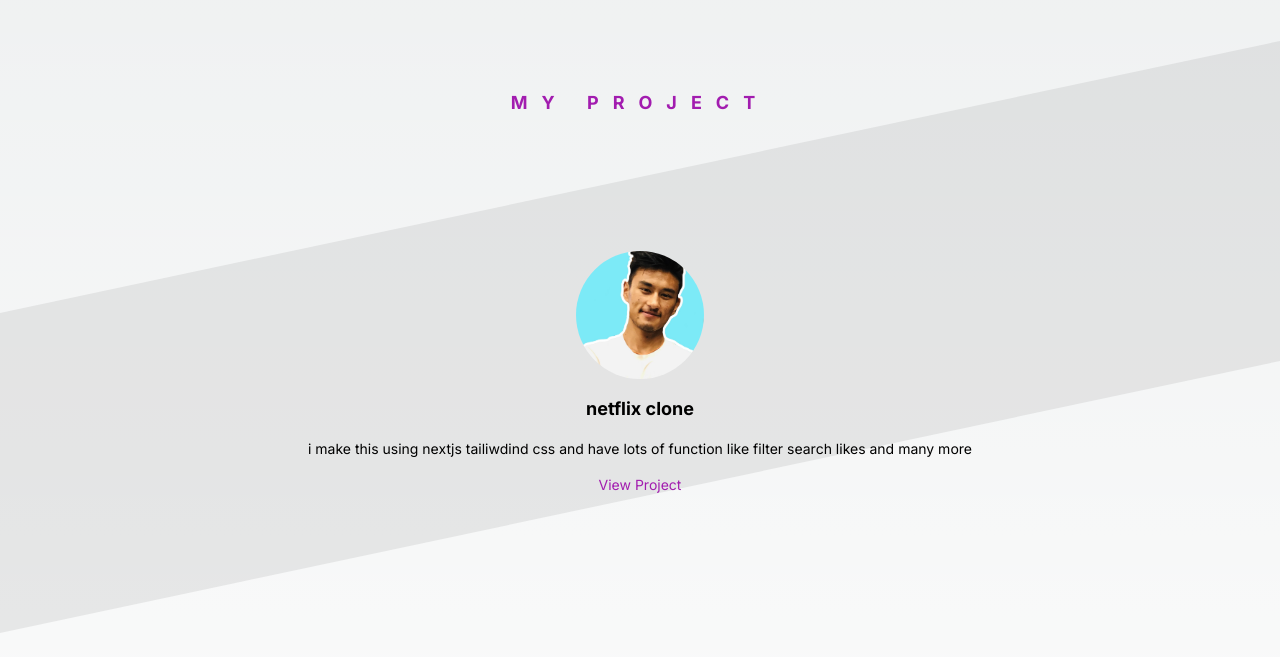
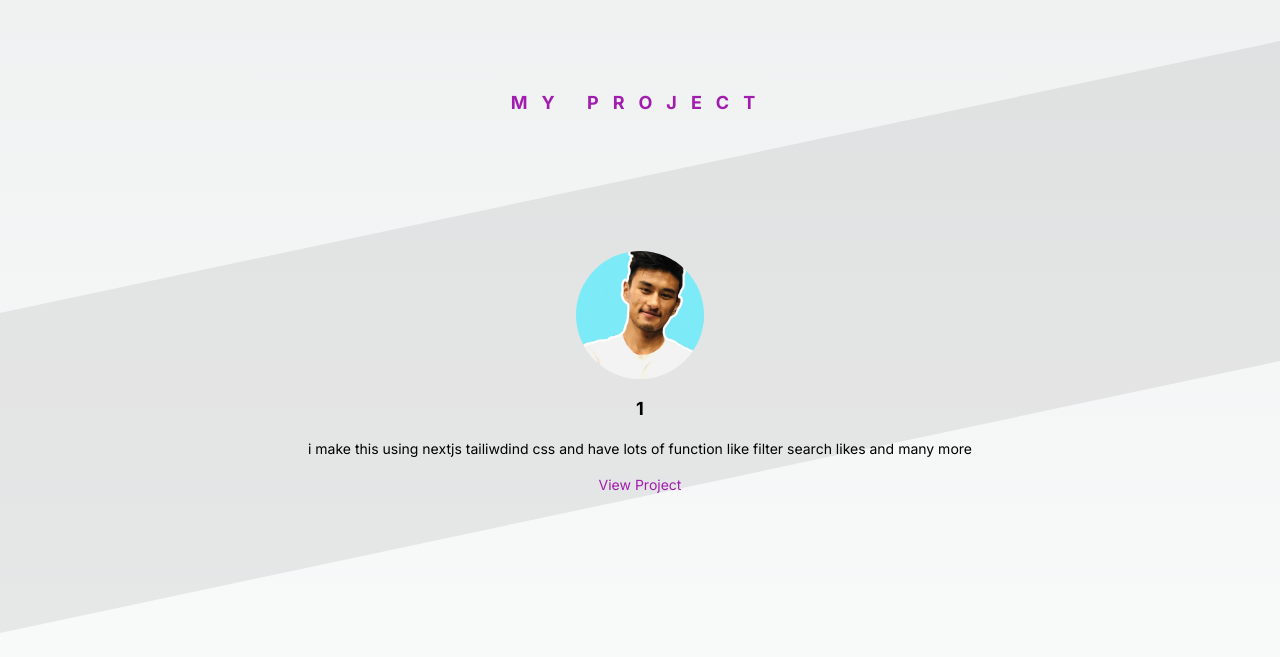
Before and after one commit to gaurab-magar/portfolioNextjs, a Next.js app: page / in a window 1280 px wide. Shown: the part 1960-2617 px from the top of the page. Built offline with nearby package versions, Linux system fonts and the light colour scheme.

Commit message:
swiper added successfully

```diff
--- a/package.json
+++ b/package.json
@@ -14,7 +14,8 @@
     "react": "^18",
     "react-dom": "^18",
     "react-icons": "^5.2.1",
-    "react-simple-typewriter": "^5.0.1"
+    "react-simple-typewriter": "^5.0.1",
+    "swiper": "^11.1.4"
   },
   "devDependencies": {
     "eslint": "^8",
--- /dev/null
+++ b/src/app/Components/SwiperProject.js
@@ -0,0 +1,17 @@
+'use client'
+import React from 'react'
+import 'swiper/css'
+
+const SwiperProject = ({project,index}) => {
+  return (
+    <div className="w-screen text-center flex-shrink-0 snap-center flex flex-col space-y-4 justify-center items-center p-4 md:p-15  h-[25rem] md:h-[30rem]">
+        <img src='/cvimg.jpg' alt='project' className="h-32 w-32 rounded-full object-cover"/>
+        <h3 className="text-lg font-bold">{index}</h3>
+        <p className="text-sm">i make this using nextjs tailiwdind css and have lots of function like filter search likes and many more</p>
+        <a href='/' target="_blank" rel="noreferrer" className="text-sm text-fuchsia-700 hover:text-fuchsia-900 transition duration-300">View
+        Project</a>
+    </div>
+  )
+}
+
+export default SwiperProject
--- a/src/app/Project.js
+++ b/src/app/Project.js
@@ -1,34 +1,36 @@
+'use client'
 import React from 'react'
+import {Swiper,SwiperSlide} from 'swiper/react';
+import SwiperProject from './Components/SwiperProject';
+import 'swiper/swiper-bundle.css';
+import { Autoplay,pagination } from 'swiper/modules';
+import 'swiper/css/pagination';
+import 'swiper/css/navigation';
 
 const Project = () => {
     const Projects = [1,2,3,4]
-    const hideScrollbar = {
-        msOverflowStyle: 'none',  /* Internet Explorer 10+ */
-        scrollbarWidth: 'none',   /* Firefox */
-    };
 
-    const hideScrollbarWebkit = {
-        '&::-webkit-scrollbar': {
-            display: 'none',       /* Safari and Chrome */
-        },
-    };
     return(
     <section className="w-full py-6 md:py-10 relative">
         <h2 className="font-bold tracking-[7px] md:tracking-[14px] text-lg uppercase text-center pb-4 text-fuchsia-700">MY PROJECT</h2>
         <div className="mx-auto">
-            <div className='relative w-full flex overflow-x-scroll overflow-y-hidden scrollbar- snap-x snap-mandatory z-30
-            'style={{...hideScrollbar,...hideScrollbarWebkit}}>
-                {Projects.map((i)=>
-                (
-                    <div key={i} className="w-screen text-center flex-shrink-0 snap-center flex flex-col space-y-4 justify-center items-center p-4 md:p-15  h-[25rem] md:h-[30rem]">
-                        <img src='/cvimg.jpg' alt='project' className="h-32 w-32 rounded-full object-cover"/>
-                        <h3 className="text-lg font-bold">netflix clone</h3>
-                        <p className="text-sm">i make this using nextjs tailiwdind css and have lots of function like filter search likes and many more</p>
-                        <a href='/' target="_blank" rel="noreferrer" className="text-sm text-fuchsia-700 hover:text-fuchsia-900 transition duration-300">View
-                        Project</a>
-                    </div>
-                ))}
-            </div>
+            <Swiper
+                spaceBetween={50}
+                slidesPerView={1}
+                loop={true}
+                autoplay={{
+                    delay: 2500,
+                    disableOnInteraction: false,
+                }}
+                modules={[Autoplay]}
+                className="mySwiper"
+            >
+                {Projects.map((project, index) => (
+                <SwiperSlide key={index}>
+                    <SwiperProject project={project} index={index} />
+                </SwiperSlide>
+             ))}
+            </Swiper>
         </div>
         <div className='w-full absolute top-32 bg-[gray]/15 left-0 h-80 -skew-y-12'></div>
     </section>
```
Also changed, not shown: 1 other file (tests, documents, lock files or other folders).
